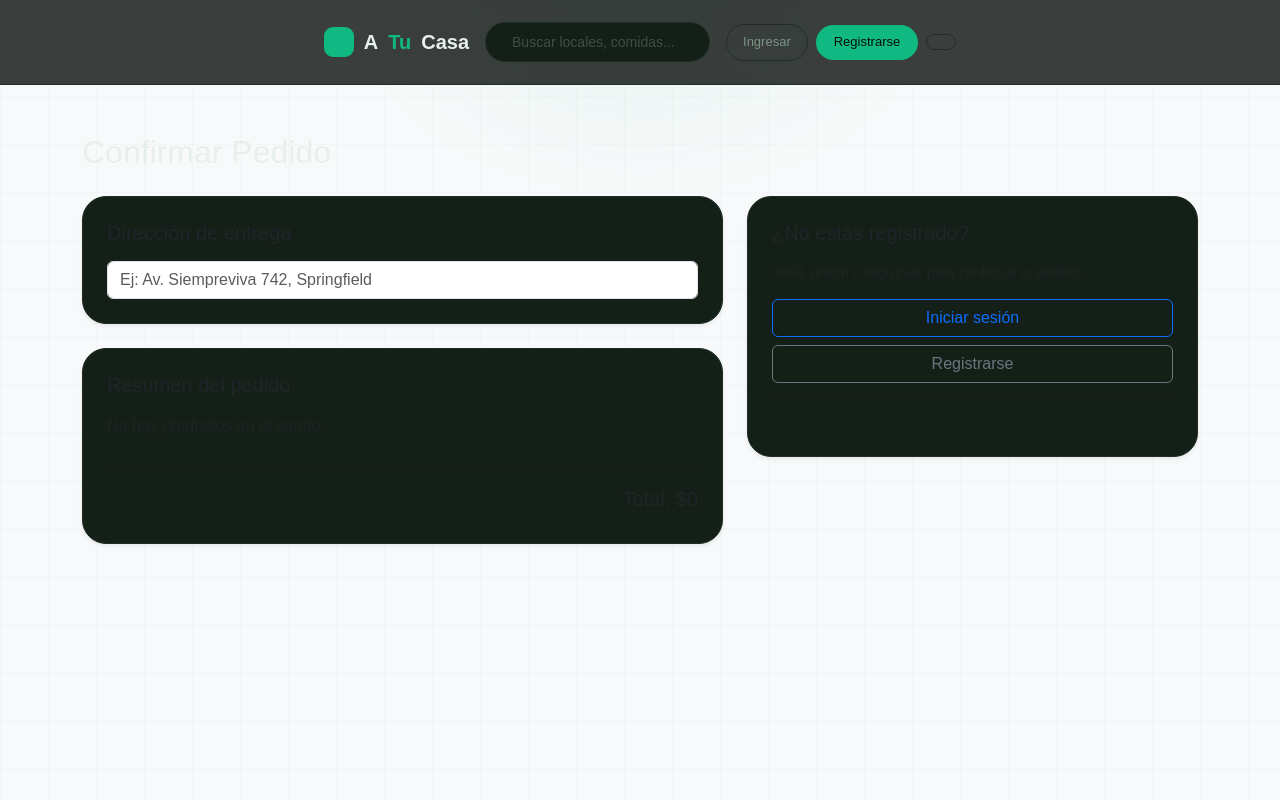
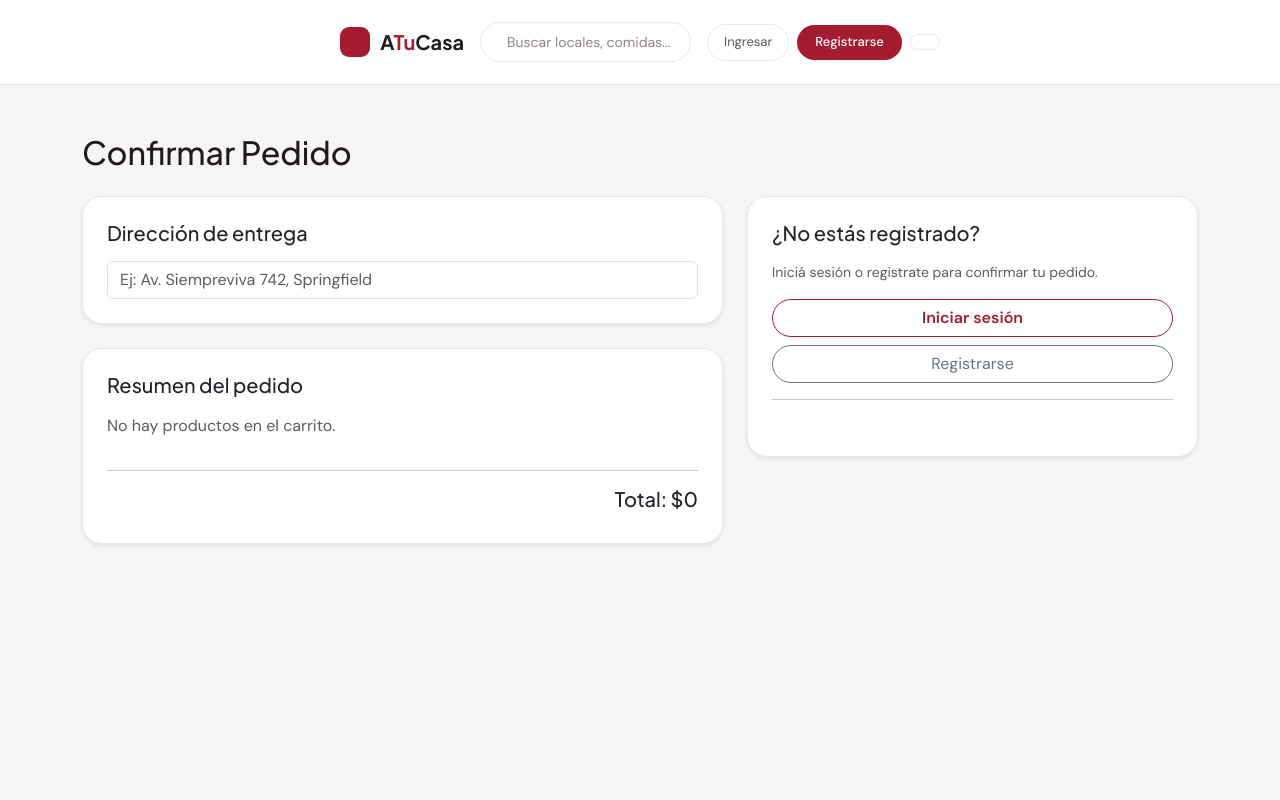
Before and after one commit to palazzofran/ATuCasa, a Python web app: template backend/app/views/checkout.html in a window 1280 px wide. Run offline with Jinja, Linux system fonts and the light colour scheme; the template is opened without the code that fills it, so the values that code supplies are empty.

Commit message:
Rediseño en blanco y bordó, y arreglos de rutas y carrito
- Nueva estética: fondo blanco, color de marca rojo carmesí
  (#A51C30), tipografía Plus Jakarta Sans para títulos; sin la
  grilla verde de fondo. Login, registro y checkout (Bootstrap)
  usan los mismos colores.
- index.html pasa de templates/ a app/, donde lo buscaban todos
  los links; login, registro y checkout cargan CSS/JS desde
  ../static/.
- checkout.js lee el carrito de atc_carrito y el local de
  atc_local_id, las mismas claves que guarda carrito.js.
- El carrito se vacía al entrar a otro local, para no mandar
  productos de un local a otro.
- requirements.txt: sqlalchemy 2.0.57 (funciona en Python 3.13)
  y bcrypt 4.0.1 (passlib 1.7.4 falla con bcrypt>=4.1).
- CLAUDE.md con comandos y arquitectura del proyecto.

Co-Authored-By: Claude Opus 5.5 <noreply@anthropic.com>

```diff
--- a/backend/app/templates/index.html
+++ b/backend/app/index.html
@@ -5,7 +5,7 @@
   <meta name="viewport" content="width=device-width, initial-scale=1.0">
   <title>ATuCasa — Pedí lo que quieras</title>
   <link rel="preconnect" href="https://fonts.googleapis.com">
-  <link href="https://fonts.googleapis.com/css2?family=Syne:wght@400;600;700&family=DM+Sans:opsz,wght@9..40,300;9..40,400;9..40,500&display=swap" rel="stylesheet">
+  <link href="https://fonts.googleapis.com/css2?family=Plus+Jakarta+Sans:wght@500;600;700;800&family=DM+Sans:opsz,wght@9..40,300;9..40,400;9..40,500&display=swap" rel="stylesheet">
   <link rel="stylesheet" href="https://cdnjs.cloudflare.com/ajax/libs/font-awesome/6.5.0/css/all.min.css">
   <link rel="stylesheet" href="./static/css/style.css">
 </head>
--- a/backend/app/static/css/style.css
+++ b/backend/app/static/css/style.css
@@ -1,26 +1,31 @@
+@import url('https://fonts.googleapis.com/css2?family=Plus+Jakarta+Sans:wght@500;600;700;800&family=DM+Sans:opsz,wght@9..40,300;9..40,400;9..40,500;9..40,600&display=swap');
+
 /* ── DESIGN TOKENS ── */
 :root {
-  --bg-deep:        #0a0f0d;
-  --bg-surface:     #111a15;
-  --bg-card:        #141f18;
-  --bg-card-hover:  #192518;
-  --emerald:        #10b981;
-  --emerald-dim:    #0d9268;
-  --emerald-glow:   rgba(16,185,129,0.12);
-  --emerald-border: rgba(16,185,129,0.25);
-  --text-primary:   #e8f0eb;
-  --text-secondary: #7a9485;
-  --text-muted:     #3d5045;
-  --border:         #1e2e24;
-  --border-hover:   #2a4033;
-  --danger:         #ef4444;
+  --bg-deep:        #ffffff;
+  --bg-surface:     #f7f4f4;
+  --bg-card:        #ffffff;
+  --bg-card-hover:  #ffffff;
+  --brand:          #a51c30;   /* rojo carmesí, tirando a bordó */
+  --brand-dim:      #87162a;   /* hover / pressed */
+  --brand-glow:     #fbeef0;   /* fondos suaves de la marca */
+  --brand-border:   rgba(165,28,48,0.22);
+  --on-brand:       #ffffff;
+  --text-primary:   #1f1a1b;
+  --text-secondary: #5f5759;
+  --text-muted:     #8c8385;
+  --border:         #ece6e6;
+  --border-hover:   #dcd2d3;
+  --danger:         #c81e1e;
   --warning:        #f59e0b;
+  --shadow-sm:      0 1px 3px rgba(31,26,27,.06), 0 1px 2px rgba(31,26,27,.04);
+  --shadow-md:      0 8px 24px rgba(31,26,27,.08);
   --radius-sm:      8px;
   --radius-lg:      16px;
-  --radius-xl:      24px;
+  --radius-xl:      20px;
   --radius-pill:    100px;
-  --font-display:   'Syne', sans-serif;
-  --font-body:      'DM Sans', sans-serif;
+  --font-display:   'Plus Jakarta Sans', 'DM Sans', system-ui, sans-serif;
+  --font-body:      'DM Sans', system-ui, sans-serif;
 }
 
 /* ── RESET ── */
@@ -35,27 +40,6 @@ body {
   line-height: 1.6;
 }
 
-/* ── FONDO: grid esmeralda sutil ── */
-body::before {
-  content: '';
-  position: fixed; inset: 0; z-index: 0;
-  background-image:
-    linear-gradient(rgba(16,185,129,.03) 1px, transparent 1px),
-    linear-gradient(90deg, rgba(16,185,129,.03) 1px, transparent 1px);
-  background-size: 48px 48px;
-  pointer-events: none;
-}
-
-body::after {
-  content: '';
-  position: fixed;
-  top: -200px; left: 50%;
-  transform: translateX(-50%);
-  width: 600px; height: 400px;
-  background: radial-gradient(ellipse, rgba(16,185,129,0.07) 0%, transparent 70%);
-  pointer-events: none; z-index: 0;
-}
-
 /* ── LAYOUT ── */
 .wrap {
   position: relative; z-index: 1;
@@ -67,7 +51,7 @@ body::after {
   position: sticky; top: 0; z-index: 100;
   backdrop-filter: blur(20px);
   -webkit-backdrop-filter: blur(20px);
-  background: rgba(10,15,13,0.8);
+  background: rgba(255,255,255,0.92);
   border-bottom: 1px solid var(--border);
 }
 .nav-inner {
@@ -84,12 +68,12 @@ body::after {
   display: flex; align-items: center; gap: 10px;
   white-space: nowrap;
 }
-.logo em { font-style: normal; color: var(--emerald); }
+.logo em { font-style: normal; color: var(--brand); }
 .logo-icon {
   width: 30px; height: 30px;
-  background: var(--emerald); border-radius: 9px;
+  background: var(--brand); border-radius: 9px;
   display: flex; align-items: center; justify-content: center;
-  font-size: 13px; color: #0a0f0d; flex-shrink: 0;
+  font-size: 13px; color: var(--on-brand); flex-shrink: 0;
 }
 
 .search-bar {
@@ -123,17 +107,17 @@ body::after {
 .btn-ghost:hover { border-color: var(--border-hover); color: var(--text-primary); }
 
 .btn-primary {
-  background: var(--emerald); color: #0a0f0d;
+  background: var(--brand); color: var(--on-brand);
   border: none; border-radius: var(--radius-pill);
   padding: 7px 18px; font-size: 13px; font-weight: 500; cursor: pointer;
   font-family: var(--font-body); transition: all .2s;
   text-decoration: none; display: inline-flex; align-items: center; gap: 6px;
 }
-.btn-primary:hover { background: var(--emerald-dim); transform: translateY(-1px); }
+.btn-primary:hover { background: var(--brand-dim); transform: translateY(-1px); }
 
 .btn-danger {
-  background: rgba(239,68,68,0.12); color: var(--danger);
-  border: 1px solid rgba(239,68,68,0.25);
+  background: #fdecec; color: var(--danger);
+  border: 1px solid #f5c2c2;
   border-radius: var(--radius-pill); padding: 7px 16px;
   font-size: 13px; font-weight: 500; cursor: pointer;
   font-family: var(--font-body); transition: all .2s;
@@ -461,23 +444,48 @@ body::after {
   padding-top: 16px; margin-top: 8px; border-top: 1px solid var(--border);
   font-family: var(--font-display); font-size: 18px; font-weight: 700;
 }
-.order-total .price { color: var(--emerald); }
+.order-total .price { color: var(--brand); }
 
 /* ── ESTADO BADGE ── */
 .status-badge {
   display: inline-flex; align-items: center; gap: 6px;
   padding: 4px 12px; border-radius: var(--radius-pill); font-size: 12px; font-weight: 500;
 }
-.status-pendiente { background: rgba(245,158,11,.12); border: 1px solid rgba(245,158,11,.3); color: #fbbf24; }
-.status-en_preparacion { background: rgba(59,130,246,.12); border: 1px solid rgba(59,130,246,.3); color: #60a5fa; }
-.status-enviado { background: rgba(139,92,246,.12); border: 1px solid rgba(139,92,246,.3); color: #a78bfa; }
-.status-entregado { background: var(--emerald-glow); border: 1px solid var(--emerald-border); color: var(--emerald); }
-.status-cancelado { background: rgba(239,68,68,.12); border: 1px solid rgba(239,68,68,.25); color: #f87171; }
+.status-pendiente { background: #fff6e5; border: 1px solid #f6d79b; color: #8a5300; }
+.status-en_preparacion { background: #eaf2fe; border: 1px solid #bfd6fb; color: #1d4ed8; }
+.status-enviado { background: #f1ecfe; border: 1px solid #d6c8fb; color: #6d28d9; }
+.status-entregado { background: #e9f7ef; border: 1px solid #b7e2c6; color: #1e6b3a; }
+.status-cancelado { background: #f3f1f1; border: 1px solid #e2dcdc; color: #5f5759; }
+
+/* ── BOOTSTRAP (login, registro, checkout) ── */
+.bg-light { background: var(--bg-surface) !important; }
+.btn.btn-primary, .btn.btn-success {
+  --bs-btn-bg: var(--brand); --bs-btn-border-color: var(--brand);
+  --bs-btn-hover-bg: var(--brand-dim); --bs-btn-hover-border-color: var(--brand-dim);
+  --bs-btn-active-bg: var(--brand-dim); --bs-btn-active-border-color: var(--brand-dim);
+  --bs-btn-disabled-bg: var(--brand); --bs-btn-disabled-border-color: var(--brand);
+  --bs-btn-color: #fff; --bs-btn-hover-color: #fff; --bs-btn-active-color: #fff;
+  border-radius: var(--radius-pill); font-weight: 600; padding: 10px 18px;
+}
+.btn.btn-outline-primary {
+  --bs-btn-color: var(--brand); --bs-btn-border-color: var(--brand);
+  --bs-btn-hover-bg: var(--brand); --bs-btn-hover-border-color: var(--brand); --bs-btn-hover-color: #fff;
+  --bs-btn-active-bg: var(--brand-dim); --bs-btn-active-border-color: var(--brand-dim);
+  border-radius: var(--radius-pill); font-weight: 600;
+}
+.btn.btn-outline-secondary { border-radius: var(--radius-pill); }
+.btn.btn-primary, .btn.btn-success, .btn.btn-outline-primary { justify-content: center; }
+a:not([class]) { color: var(--brand); }
+a:not([class]):hover { color: var(--brand-dim); }
+.form-control:focus { border-color: var(--brand); box-shadow: 0 0 0 .25rem var(--brand-glow); }
+.card.shadow-sm { animation: none; cursor: default; }
+.card.shadow-sm:hover { transform: none; }
+h1, h2, h3, h4, h5 { font-family: var(--font-display); }
 
 /* ── SPINNER ── */
 .spinner {
   width: 36px; height: 36px; border-radius: 50%;
-  border: 3px solid var(--border); border-top-color: var(--emerald);
+  border: 3px solid var(--border); border-top-color: var(--brand);
   animation: spin .7s linear infinite; margin: 40px auto;
 }
 @keyframes spin { to { transform: rotate(360deg); } }
--- a/backend/app/static/js/carrito.js
+++ b/backend/app/static/js/carrito.js
@@ -33,6 +33,16 @@ function limpiarCarrito() {
     localStorage.removeItem('atc_carrito');
     localStorage.removeItem('atc_local_id');
     _actualizarContador();
+}
+
+// El carrito pertenece a un solo local: al entrar a otro local se vacía.
+function setLocalCarrito(idLocal) {
+    const anterior = parseInt(localStorage.getItem('atc_local_id'));
+    if (anterior && anterior !== idLocal && carrito.length > 0) {
+        limpiarCarrito();
+        _mostrarToast('Se vació el pedido anterior: era de otro local');
+    }
+    localStorage.setItem('atc_local_id', idLocal);
 }
 
 function getTotalCarrito() {
@@ -73,10 +83,10 @@ function _mostrarToast(msg) {
     t.textContent = msg;
     Object.assign(t.style, {
         position:'fixed', bottom:'80px', left:'50%', transform:'translateX(-50%)',
-        background:'var(--bg-card)', border:'1px solid var(--emerald-border)',
-        color:'var(--emerald)', padding:'10px 20px', borderRadius:'var(--radius-pill)',
+        background:'var(--bg-card)', border:'1px solid var(--brand-border)',
+        color:'var(--brand)', padding:'10px 20px', borderRadius:'var(--radius-pill)',
         fontSize:'13px', fontWeight:'500', zIndex:'300', whiteSpace:'nowrap',
-        animation:'fadeUp .25s ease', boxShadow:'0 4px 20px rgba(0,0,0,.3)'
+        animation:'fadeUp .25s ease', boxShadow:'var(--shadow-md)'
     });
     document.body.appendChild(t);
     setTimeout(() => t.remove(), 2000);
--- a/backend/app/static/js/checkout.js
+++ b/backend/app/static/js/checkout.js
@@ -10,7 +10,7 @@ document.addEventListener('DOMContentLoaded', () => {
     const nombreEl = document.getElementById('nombre-usuario');
 
     // Mostrar resumen del carrito
-    const carrito = JSON.parse(localStorage.getItem('carrito')) || [];
+    const carrito = JSON.parse(localStorage.getItem('atc_carrito')) || [];
 
     if (carrito.length === 0) {
         resumen.innerHTML = '<p class="text-muted">No hay productos en el carrito.</p>';
@@ -41,7 +41,7 @@ document.addEventListener('DOMContentLoaded', () => {
         btnConfirmar.addEventListener('click', async () => {
             const direccion = document.getElementById('input-direccion').value.trim();
             const mensajeDiv = document.getElementById('mensaje-pedido');
-            const localId = parseInt(localStorage.getItem('local_id_actual'));
+            const localId = parseInt(localStorage.getItem('atc_local_id'));
 
             if (!direccion) {
                 mensajeDiv.innerHTML = '<div class="alert alert-warning">Por favor ingresá una dirección de entrega.</div>';
--- a/backend/app/static/js/local.js
+++ b/backend/app/static/js/local.js
@@ -56,7 +56,7 @@ async function cargarLocal() {
         });
 
         // Guardar el local_id para usarlo al crear el pedido
-        localStorage.setItem('local_id_actual', idLocal);
+        localStorage.setItem('atc_local_id', idLocal);
 
     } catch (error) {
         document.getElementById('info-local').innerHTML = `
--- a/backend/app/static/js/navbar.js
+++ b/backend/app/static/js/navbar.js
@@ -12,7 +12,7 @@ document.body.insertAdjacentHTML('afterbegin', `
   <div class="nav-inner">
     <a href="${_base}index.html" class="logo">
       <div class="logo-icon"><i class="fa-solid fa-house"></i></div>
-      A<em>Tu</em>Casa
+      <span>A<em>Tu</em>Casa</span>
     </a>
     <div class="search-bar">
       <i class="fa-solid fa-magnifying-glass"></i>
@@ -22,7 +22,7 @@ document.body.insertAdjacentHTML('afterbegin', `
       ${_botonesUsuario}
       <button class="btn-ghost" id="btn-carrito" style="position:relative;padding:7px 14px">
         <i class="fa-solid fa-bag-shopping"></i>
-        <span id="contador-carrito" style="position:absolute;top:-4px;right:-4px;width:18px;height:18px;background:var(--emerald);color:#0a0f0d;border-radius:50%;font-size:10px;font-weight:700;display:flex;align-items:center;justify-content:center;display:none">0</span>
+        <span id="contador-carrito" style="position:absolute;top:-4px;right:-4px;width:18px;height:18px;background:var(--brand);color:#fff;border-radius:50%;font-size:10px;font-weight:700;display:flex;align-items:center;justify-content:center;display:none">0</span>
       </button>
     </div>
   </div>
--- a/backend/app/views/checkout.html
+++ b/backend/app/views/checkout.html
@@ -6,8 +6,8 @@
     <title>ATuCasa - Confirmar Pedido</title>
     <link href="https://cdn.jsdelivr.net/npm/bootstrap@5.3.2/dist/css/bootstrap.min.css" rel="stylesheet">
     <script src="https://cdn.jsdelivr.net/npm/bootstrap@5.3.2/dist/js/bootstrap.bundle.min.js"></script>
-    <link rel="stylesheet" href="../css/variables.css">
-    <link rel="stylesheet" href="../css/style.css">
+    <link rel="stylesheet" href="../static/css/variables.css">
+    <link rel="stylesheet" href="../static/css/style.css">
 </head>
 <body class="bg-light">
 
@@ -46,10 +46,10 @@
         </div>
     </div>
 
-    <script src="../js/api.js"></script>
-    <script src="../js/auth.js"></script>
-    <script src="../js/navbar.js"></script>
-    <script src="../js/carrito.js"></script>
-    <script src="../js/checkout.js"></script>
+    <script src="../static/js/api.js"></script>
+    <script src="../static/js/auth.js"></script>
+    <script src="../static/js/navbar.js"></script>
+    <script src="../static/js/carrito.js"></script>
+    <script src="../static/js/checkout.js"></script>
 </body>
 </html>
--- a/backend/app/views/local.html
+++ b/backend/app/views/local.html
@@ -5,7 +5,7 @@
   <meta name="viewport" content="width=device-width, initial-scale=1.0">
   <title>ATuCasa — Menú</title>
   <link rel="preconnect" href="https://fonts.googleapis.com">
-  <link href="https://fonts.googleapis.com/css2?family=Syne:wght@400;600;700&family=DM+Sans:opsz,wght@9..40,300;9..40,400;9..40,500&display=swap" rel="stylesheet">
+  <link href="https://fonts.googleapis.com/css2?family=Plus+Jakarta+Sans:wght@500;600;700;800&family=DM+Sans:opsz,wght@9..40,300;9..40,400;9..40,500&display=swap" rel="stylesheet">
   <link rel="stylesheet" href="https://cdnjs.cloudflare.com/ajax/libs/font-awesome/6.5.0/css/all.min.css">
   <link rel="stylesheet" href="../static/css/style.css">
 </head>
@@ -49,10 +49,10 @@ async function cargarLocal() {
   try {
     const local = await api.get(`/locales/${idLocal}`);
     document.title = `ATuCasa — ${local.nombre}`;
-    localStorage.setItem('atc_local_id', idLocal);
+    setLocalCarrito(idLocal);
 
     const img = local.imagen_url || 'https://images.unsplash.com/photo-1414235077428-338989a2e8c0?w=1200&q=80';
-    const envio = local.envio_gratis ? '<span style="color:var(--emerald)">Envío gratis</span>' : `Envío $${(local.costo_envio||350).toLocaleString('es-AR')}`;
+    const envio = local.envio_gratis ? '<span style="color:var(--brand)">Envío gratis</span>' : `Envío $${(local.costo_envio||350).toLocaleString('es-AR')}`;
 
     document.getElementById('info-local').innerHTML = `
       <div class="local-hero">
--- a/backend/requirements.txt
+++ b/backend/requirements.txt
@@ -1,10 +1,11 @@
 fastapi==0.111.0
 uvicorn[standard]==0.29.0
-sqlalchemy==2.0.30
+sqlalchemy==2.0.57
 alembic==1.13.1
 pydantic[email]==2.10.6
 pydantic-settings==2.7.1
 python-jose[cryptography]==3.3.0
 passlib[bcrypt]==1.7.4
+bcrypt==4.0.1  # passlib 1.7.4 falla con bcrypt>=4.1 (error 500 en registro/login)
 python-multipart==0.0.9
 python-dotenv==1.0.1
```
Also changed, not shown: other parts of backend/app/static/css/style.css (+50 -51 lines), CLAUDE.md (added, +41 -0 lines), backend/app/views/login.html (+4 -4 lines), backend/app/views/registro.html (+4 -4 lines).
